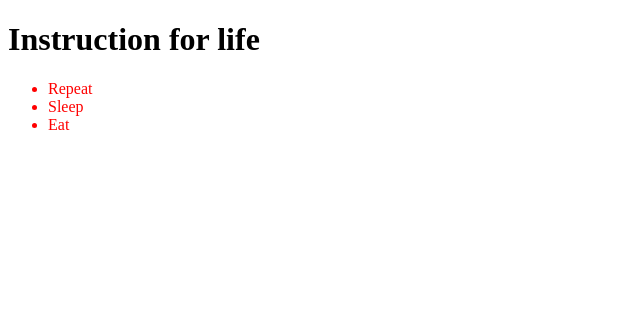
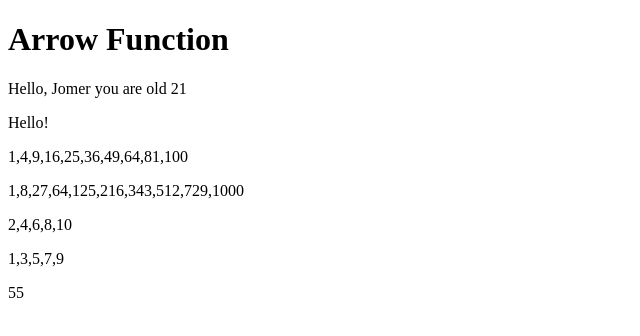
Before and after one commit to Jomerubaldo/essential-javascript-for-react, a plain HTML site: page index.html in a window 1280 px wide. Shown: the whole page, without its empty margins (0-640 px from the left). Drawn offline with Linux system fonts and the light colour scheme.

Commit message:
initial commit

```diff
--- a/index.html
+++ b/index.html
@@ -8,14 +8,14 @@
     <title>Javascript Practice Mode</title>
   </head>
   <body>
-    <div>
-      <h1>Instruction for life</h1>
-      <ul>
-        <li class="done">Repeat</li>
-        <li class="done">Sleep</li>
-        <li class="done">Eat</li>
-      </ul>
-    </div>
+    <h1>Arrow Function</h1>
+    <p id="demo"></p>
+    <p id="demo1"></p>
+    <p id="demo2"></p>
+    <p id="demo3"></p>
+    <p id="demo4"></p>
+    <p id="demo5"></p>
+    <p id="demo6"></p>
   </body>
-  <script src="./reactEssential/ternaryOperator.js"></script>
+  <script src="/reactEssential/arrowFunctions.js"></script>
 </html>
--- a/reactEssential/arrowFunctions.js
+++ b/reactEssential/arrowFunctions.js
@@ -1,6 +1,30 @@
-const addTwoNumber = (x, y) => {
-  return x * y;
+// option 1
+const hello = (name, age) => {
+  document.querySelector(
+    '#demo'
+  ).innerHTML = `Hello, ${name} you are old ${age}`;
 };
 
-console.log(addTwoNumber(2, 6));
-//Ouput: 12
+hello('Jomer', 21);
+
+// option 2
+setTimeout(() => (document.querySelector('#demo1').innerHTML = 'Hello!'), 3000);
+
+// option 3
+
+const numbers = [1, 2, 3, 4, 5, 6, 7, 8, 9, 10];
+
+const squares = numbers.map((element) => Math.pow(element, 2));
+const cubes = numbers.map((element) => Math.pow(element, 3));
+const evenNums = numbers.filter((element) => element % 2 === 0);
+const odNums = numbers.filter((element) => element % 2 !== 0);
+const totalNums = numbers.reduce(
+  (accumulator, element) => accumulator + element,
+  0
+);
+
+document.querySelector('#demo2').innerHTML = squares;
+document.querySelector('#demo3').innerHTML = cubes;
+document.querySelector('#demo4').innerHTML = evenNums;
+document.querySelector('#demo5').innerHTML = odNums;
+document.querySelector('#demo6').innerHTML = totalNums;
--- a/reactEssential/promises.js
+++ b/reactEssential/promises.js
@@ -8,6 +8,7 @@ let promise = new Promise((resolve, reject) => {
 promise
   .then(() => console.log('Promise was resolve'))
   .catch(() => console.log('Promise was rejected'));
+// output Promise was resolve
 
 //pending
 //result
```
Also changed, not shown: practice.js (+34 -3 lines).
